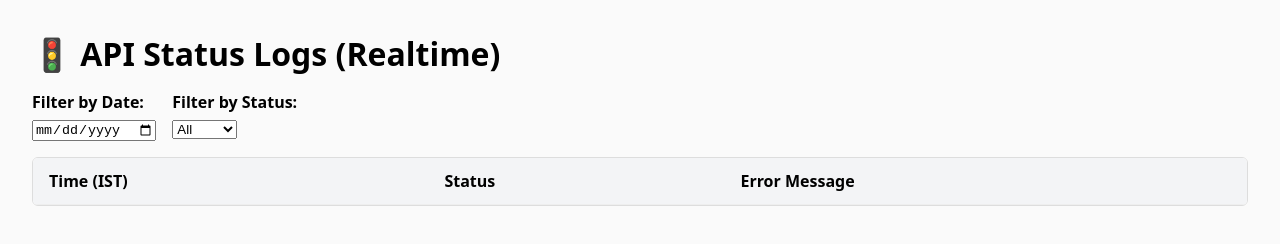
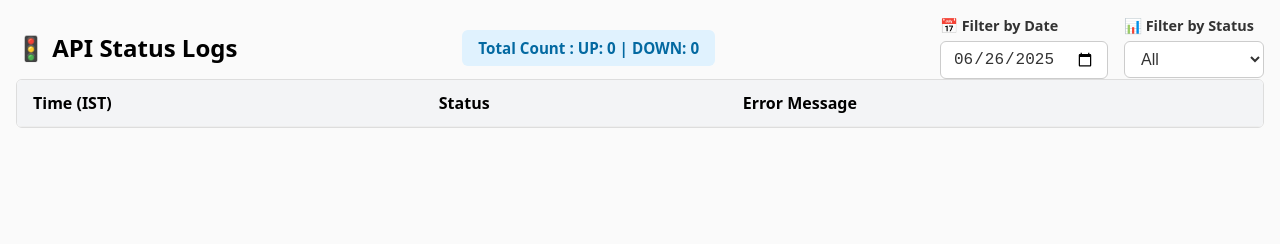
Before and after one commit to ZADPRO/ZAdroit-Server-Monitoring, a website: page index.html in a window 1280 px wide. Drawn offline with Linux system fonts and the light colour scheme; no server answers.

Commit message:
26/06/2025 VJ change the Add Filter Option

```diff
--- a/index.html
+++ b/index.html
@@ -7,77 +7,154 @@
     <style>
       body {
         font-family: system-ui, sans-serif;
-        margin: 2rem;
+        margin: 1rem;
         background: #fafafa;
       }
+
       h1 {
-        margin-bottom: 1rem;
+        margin: 0;
+        font-size: 1.5rem;
       }
+
+      .Header {
+        display: flex;
+        justify-content: space-between;
+        align-items: center;
+        flex-wrap: wrap;
+        gap: 1rem;
+      }
+
+      .stats {
+        font-size: 0.95rem;
+        background: #e0f2fe;
+        padding: 0.5rem 1rem;
+        border-radius: 6px;
+        color: #0369a1;
+        font-weight: 600;
+      }
+
       .filters {
         display: flex;
         gap: 1rem;
-        margin-bottom: 1rem;
         flex-wrap: wrap;
       }
+
+      .filters div {
+        display: flex;
+        flex-direction: column;
+        min-width: 140px;
+      }
+
       .filters label {
-        display: block;
-        margin-bottom: 0.25rem;
-        font-weight: bold;
+        font-size: 0.9rem;
+        font-weight: 600;
+        margin-bottom: 0.4rem;
+        color: #333;
       }
+
+      .filters input[type="date"],
+      .filters select {
+        padding: 0.5rem 0.75rem;
+        border: 1px solid #ccc;
+        border-radius: 6px;
+        font-size: 1rem;
+        background: #fff;
+        color: #333;
+        transition: border 0.2s ease;
+      }
+
+      .filters input[type="date"]:focus,
+      .filters select:focus {
+        border-color: #3b82f6;
+        outline: none;
+        box-shadow: 0 0 0 2px rgba(59, 130, 246, 0.2);
+      }
+
+      .table-wrapper {
+        max-height: 500px;
+        overflow-y: auto;
+        border: 1px solid #ddd;
+        border-radius: 6px;
+        overflow-x: auto;
+      }
+
       table {
         width: 100%;
+        min-width: 600px;
         border-collapse: collapse;
         background: #fff;
         box-shadow: 0 2px 4px #0002;
       }
+
       th,
       td {
         padding: 0.75rem 1rem;
         border-bottom: 1px solid #eee;
         text-align: left;
       }
+
       th {
         background: #f3f4f6;
       }
+
       tr:last-child td {
         border-bottom: none;
       }
+
       .up {
         color: #2e7d32;
         font-weight: 600;
       }
+
       .down {
         color: #d32f2f;
         font-weight: 600;
       }
-      .table-wrapper {
-        max-height: 500px;
-        overflow-y: auto;
-        border: 1px solid #ddd;
-        border-radius: 6px;
+
+      @media (max-width: 600px) {
+        h1 {
+          font-size: 1.25rem;
         }
-      @media (max-width: 600px) {
+
+        .filters {
+          flex-direction: column;
+        }
+
         td:nth-child(3) {
           word-break: break-word;
+        }
+
+        .Header {
+          flex-direction: column;
+        }
+
+        .stats {
+          margin-top: 0.5rem;
         }
       }
     </style>
   </head>
   <body>
-    <h1>🚦 API Status Logs (Realtime)</h1>
-
+    <div class="Header">
+      <div>
+        <h1>🚦 API Status Logs</h1>
+      </div>
+      <div>
+        <div id="log-stats" class="stats">Total Count : UP: 0 | DOWN: 0</div>
+      </div>
       <div class="filters">
         <div>
-        <label for="filter-date">Filter by Date:</label>
+          <label for="filter-date">📅 Filter by Date</label>
           <input type="date" id="filter-date" />
         </div>
         <div>
-        <label for="filter-status">Filter by Status:</label>
+          <label for="filter-status">📊 Filter by Status</label>
           <select id="filter-status">
             <option value="">All</option>
             <option value="up">UP</option>
             <option value="down">DOWN</option>
           </select>
+        </div>
       </div>
     </div>
 
@@ -116,8 +193,8 @@
       const app = initializeApp(firebaseConfig);
       const db = getDatabase(app);
       const tbody = document.getElementById("log-body");
+      const statsDiv = document.getElementById("log-stats");
 
-      // Store full data for filtering
       let allLogs = [];
 
       function buildRow({ time, status, message }) {
@@ -139,6 +216,12 @@
         });
       }
 
+      function updateStats(logs) {
+        const upCount = logs.filter((l) => l.status === "up").length;
+        const downCount = logs.filter((l) => l.status === "down").length;
+        statsDiv.textContent = `Total Count : UP: ${upCount} | DOWN: ${downCount}`;
+      }
+
       function filterLogs() {
         const selectedDate = document.getElementById("filter-date").value;
         const selectedStatus = document.getElementById("filter-status").value;
@@ -157,9 +240,17 @@
         });
 
         renderTable(filtered);
+        updateStats(filtered);
       }
 
-      // Listen to Firebase changes
+      function setTodayAsDefault() {
+        const today = new Date();
+        const yyyy = today.getFullYear();
+        const mm = String(today.getMonth() + 1).padStart(2, "0");
+        const dd = String(today.getDate()).padStart(2, "0");
+        document.getElementById("filter-date").value = `${yyyy}-${mm}-${dd}`;
+      }
+
       onValue(ref(db, "api-status-logs"), (snapshot) => {
         const rows = [];
         snapshot.forEach((child) => {
@@ -169,16 +260,17 @@
           }
         });
         allLogs = rows.reverse();
-        filterLogs(); // Apply filters after update
+        filterLogs(); // apply filter on load
       });
 
-      // Filter event listeners
       document
         .getElementById("filter-date")
         .addEventListener("input", filterLogs);
       document
         .getElementById("filter-status")
         .addEventListener("change", filterLogs);
+
+      setTodayAsDefault();
     </script>
   </body>
 </html>
```
Lines whose indentation alone changed are shown as unchanged.
